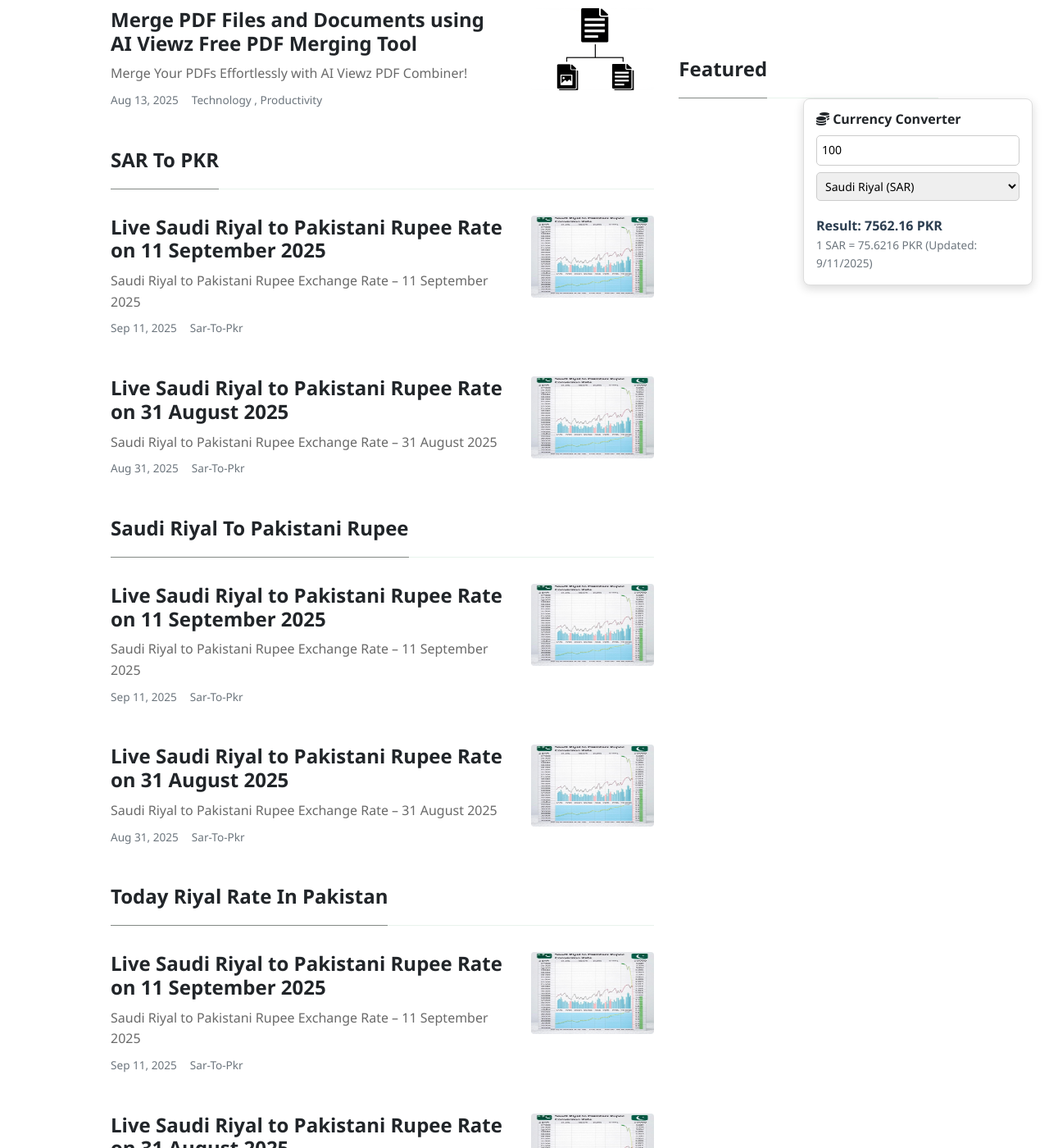
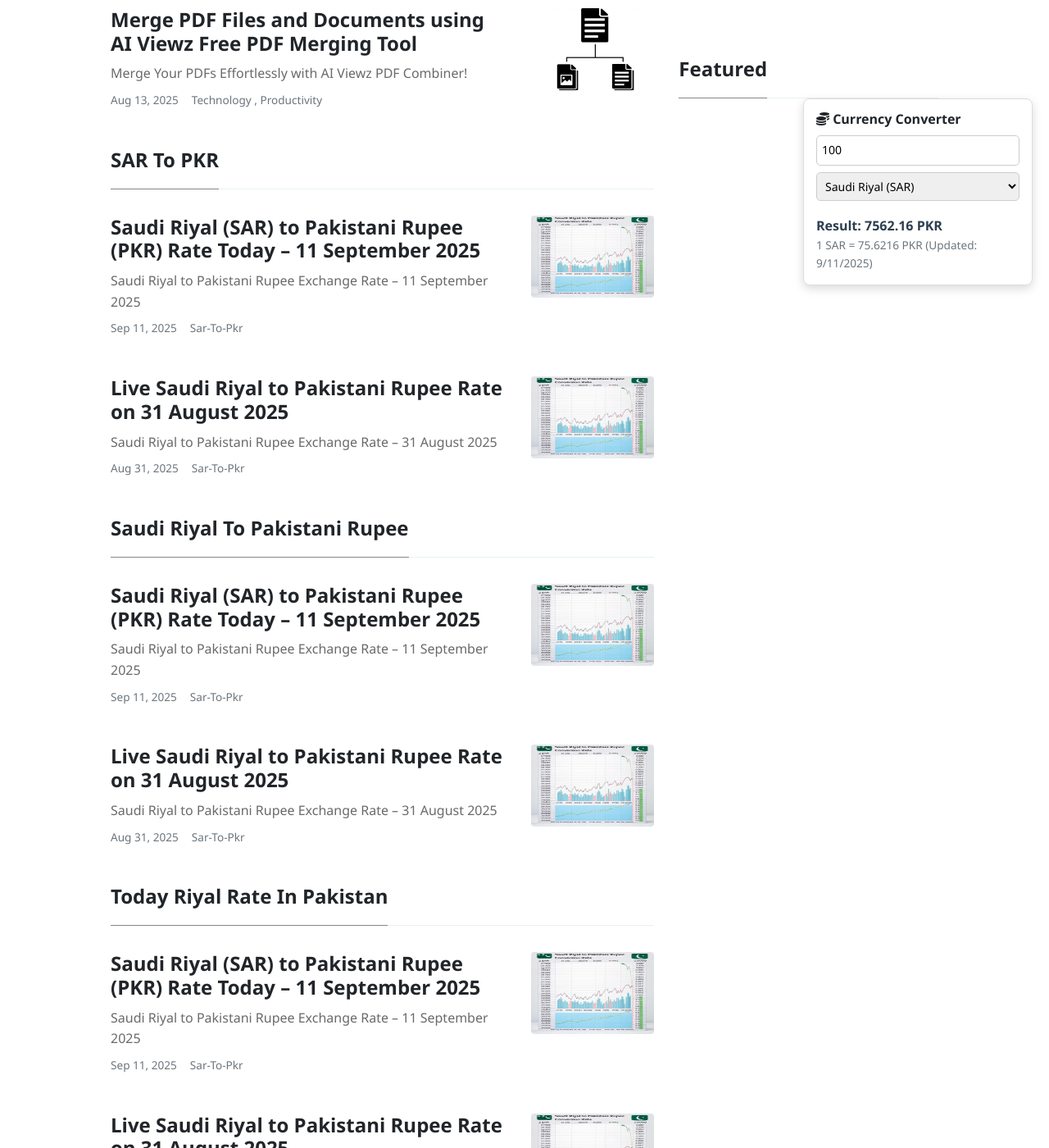
Before and after one commit to mlcom/mlcom.github.io, a Jekyll site: the page built from _pages/tags.html, in a window 1280 px wide and 1400 px high, scrolled down 6140 px. Shown: the whole window at 82% size. Built offline with Jekyll 4.4.1, drawn with Linux system fonts in a browser that asks for light colours; nearby versions of some CDN libraries; some of the changed text lies outside the part shown.

Commit message:
Automated: Update currency rates and generate daily posts

```diff
--- a/_data/rates.yml
+++ b/_data/rates.yml
@@ -1,4 +1,4 @@
-last_updated_utc: '2025-09-11T08:30:52.768356+00:00'
+last_updated_utc: '2025-09-11T12:48:33.276802+00:00'
 rates:
   AED: 3.6725
   AFN: 68.3458
--- a/_posts/2025-09-11-today-saudi-riyal-to-pkr-exchange-rate-september-2025-prices-updated-sar-to-pkr.md
+++ b/_posts/2025-09-11-today-saudi-riyal-to-pkr-exchange-rate-september-2025-prices-updated-sar-to-pkr.md
@@ -1,6 +1,6 @@
 ---
 layout: post
-title:  'Live Saudi Riyal to Pakistani Rupee Rate on 11 September 2025'
+title:  'Saudi Riyal (SAR) to Pakistani Rupee (PKR) Rate Today – 11 September 2025'
 author: jane
 categories: [ sar-to-pkr ]
 image: assets/images/sar-to-pkr-rate-today.jpg
--- a/_posts/2025-09-11-today-uk-pound-sterling-to-pkr-exchange-rate-september-2025-prices-updated-gbp-to-pkr.md
+++ b/_posts/2025-09-11-today-uk-pound-sterling-to-pkr-exchange-rate-september-2025-prices-updated-gbp-to-pkr.md
@@ -1,6 +1,6 @@
 ---
 layout: post
-title:  'Live UK Pound Sterling to Pakistani Rupee Rate on 11 September 2025'
+title:  'Today GBP to PKR Exchange Rate: 11 September 2025'
 author: john
 categories: [ gbp-to-pkr ]
 image: assets/images/usd-to-pkr-rate-today.jpg
```
